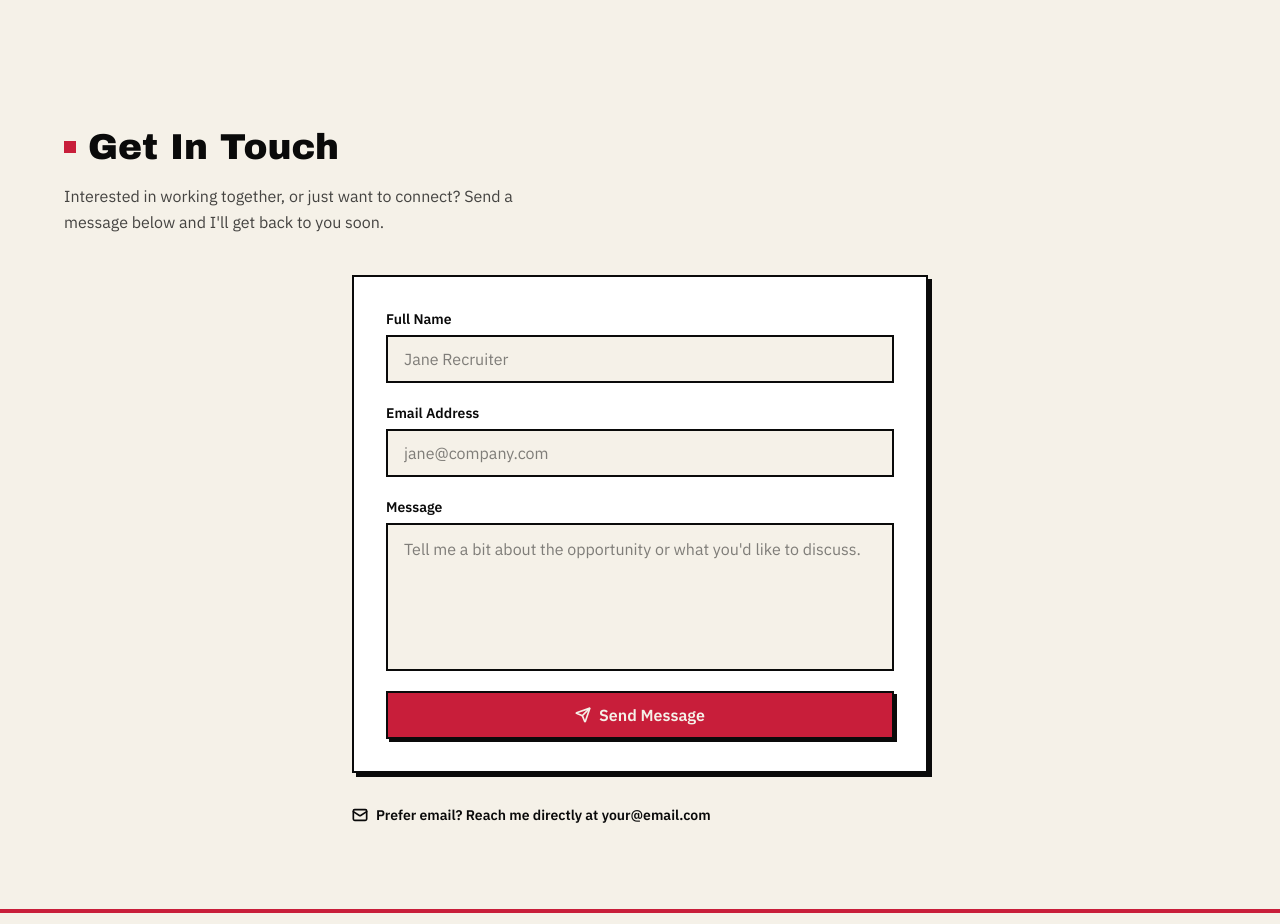
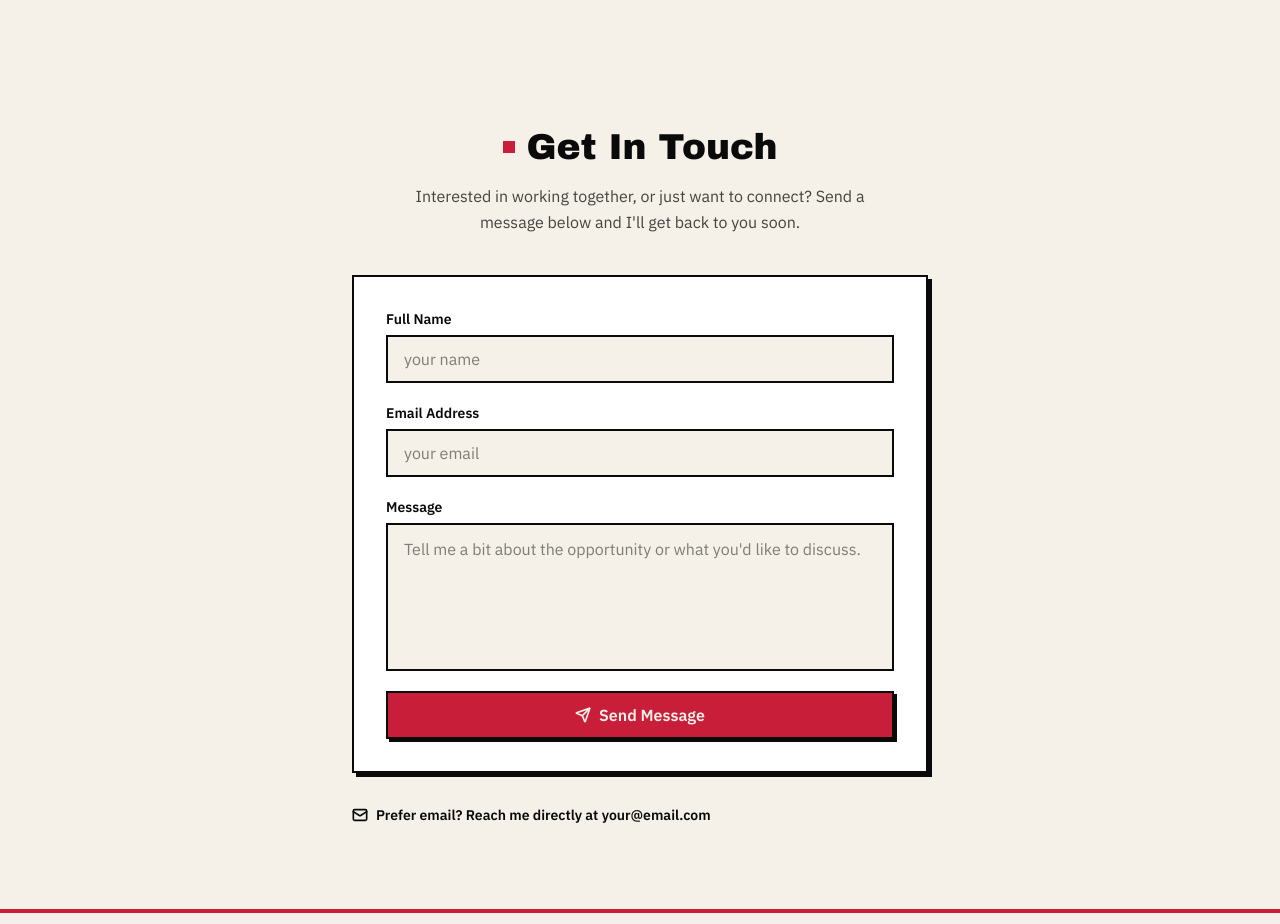
Before and after one commit to ShazminaOudeen/Shazmina-portfolio, a Next.js app: page / in a window 1280 px wide. Shown: the part 3500-4424 px from the top of the page. Built offline with nearby package versions, Linux system fonts and the light colour scheme; no server answers.

Commit message:
fixed contact section ui issue

```diff
--- a/components/sections/Contact.tsx
+++ b/components/sections/Contact.tsx
@@ -45,7 +45,7 @@ export default function Contact() {
           whileInView={{ opacity: 1, y: 0 }}
           viewport={{ once: true, amount: 0.4 }}
           transition={{ duration: 0.5, ease: "easeOut" }}
-          className="flex items-center gap-3 mb-4"
+          className="flex items-center justify-center gap-3 mb-4"
         >
           <span className="w-3 h-3 bg-blade shrink-0" />
           <h2 className="font-heading text-3xl md:text-4xl text-ink dark:text-washi">
@@ -58,7 +58,7 @@ export default function Contact() {
           whileInView={{ opacity: 1, y: 0 }}
           viewport={{ once: true, amount: 0.4 }}
           transition={{ duration: 0.5, delay: 0.05 }}
-          className="font-body text-ink/75 dark:text-washi/75 mb-10 max-w-lg leading-relaxed"
+          className="font-body text-ink/75 dark:text-washi/75 mb-10 max-w-lg mx-auto text-center leading-relaxed"
         >
           Interested in working together, or just want to connect? Send a
           message below and I&apos;ll get back to you soon.
@@ -90,7 +90,7 @@ export default function Contact() {
                 value={formData.name}
                 onChange={handleChange}
                 className="h-12 px-4 border-2 border-ink dark:border-washi bg-washi dark:bg-ink text-ink dark:text-washi font-body focus:outline-none focus:border-blade dark:focus:border-blade-light transition-colors"
-                placeholder="Jane Recruiter"
+                placeholder="your name"
               />
             </div>
 
@@ -109,7 +109,7 @@ export default function Contact() {
                 value={formData.email}
                 onChange={handleChange}
                 className="h-12 px-4 border-2 border-ink dark:border-washi bg-washi dark:bg-ink text-ink dark:text-washi font-body focus:outline-none focus:border-blade dark:focus:border-blade-light transition-colors"
-                placeholder="jane@company.com"
+                placeholder="your email"
               />
             </div>
 
```
